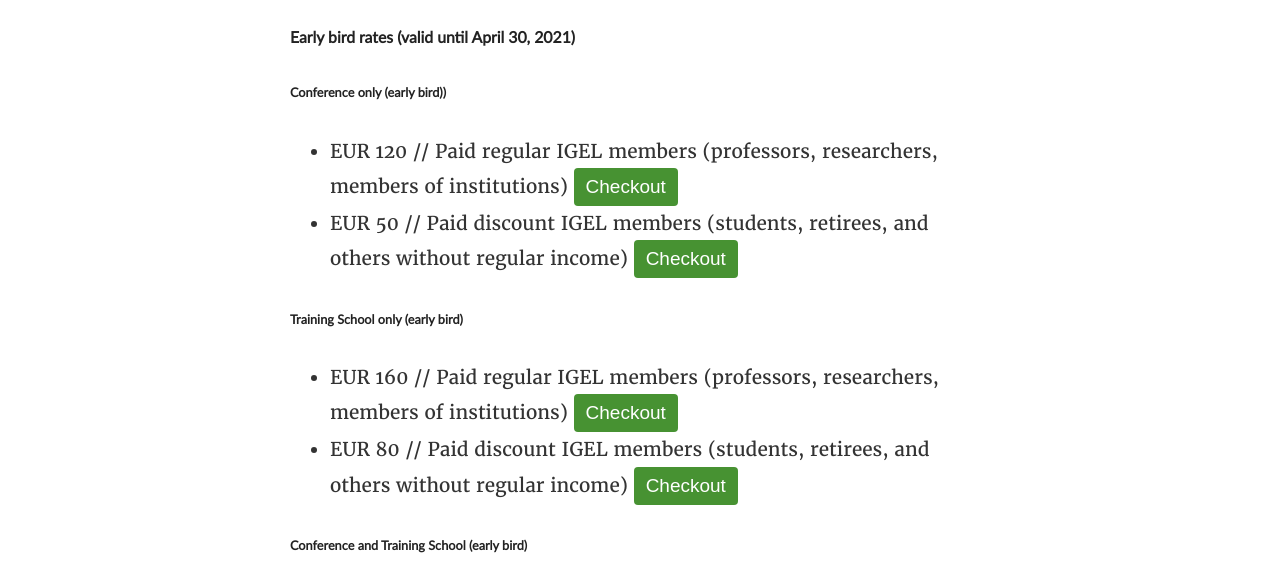
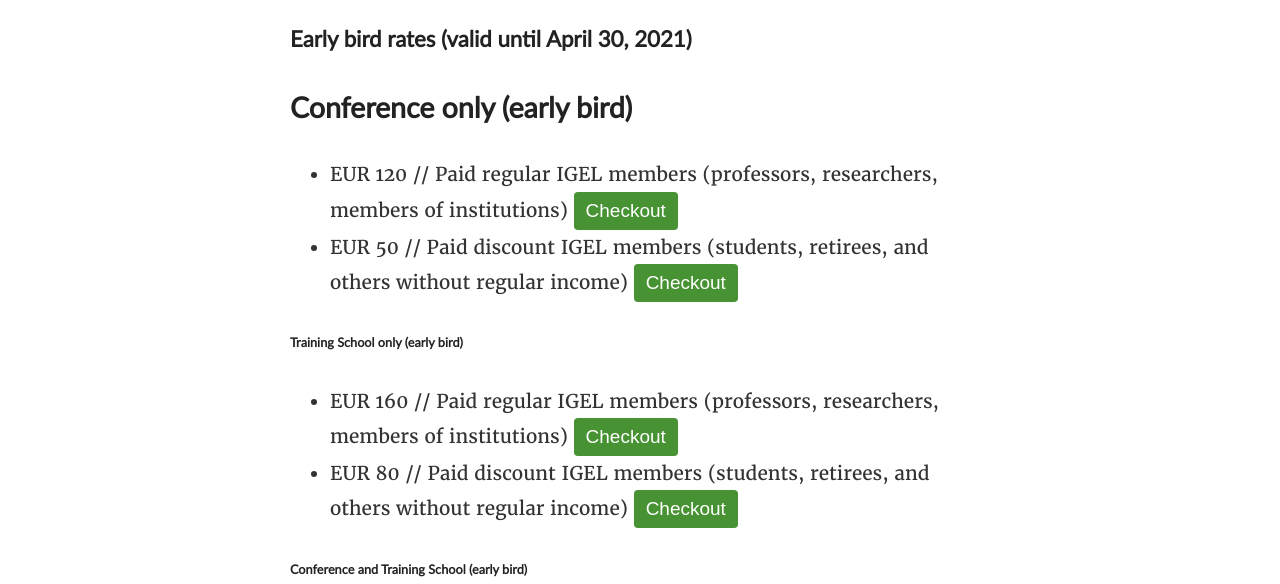
Before and after one commit to IGELsociety/IGEL2021, a plain HTML site: page public/conference_only.html in a window 1280 px wide. Shown: the part 171-755 px from the top of the page. Drawn offline with Linux system fonts and the light colour scheme; a script that the page names is missing.

Commit message:
title size

```diff
--- a/public/conference_only.html
+++ b/public/conference_only.html
@@ -61,10 +61,10 @@
 
     <h1 class="article-title">Conference fee for IGEL members</h1>
 
-    <h5>Early bird rates (valid until April 30, 2021)</h5>
+    <h3>Early bird rates (valid until April 30, 2021)</h3>
 
     <div class="article-content">
-      <h6>Conference only (early bird))</h6>
+      <h2>Conference only (early bird)</h2>
       <ul>
           <li>
             EUR 120 // Paid regular IGEL members (professors, researchers, members of institutions)
```
